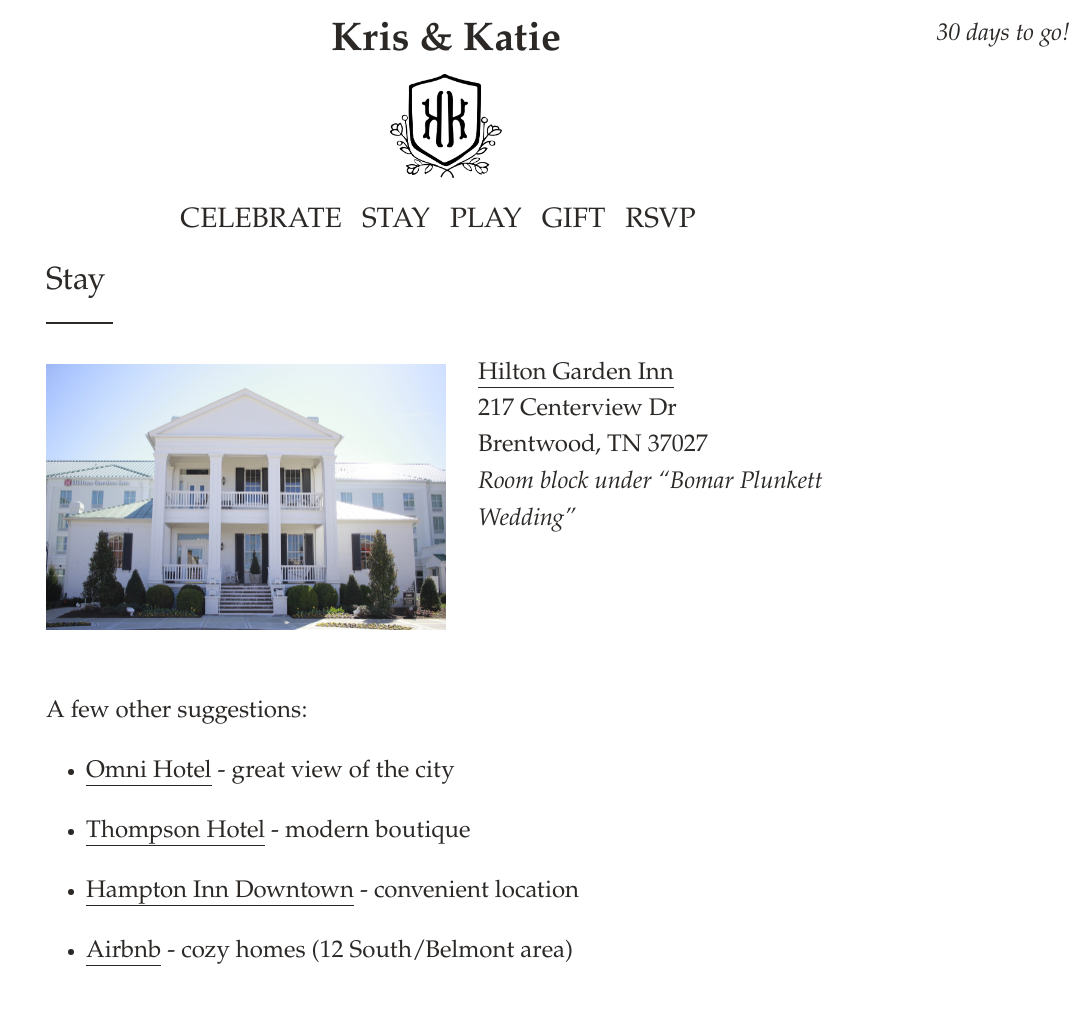
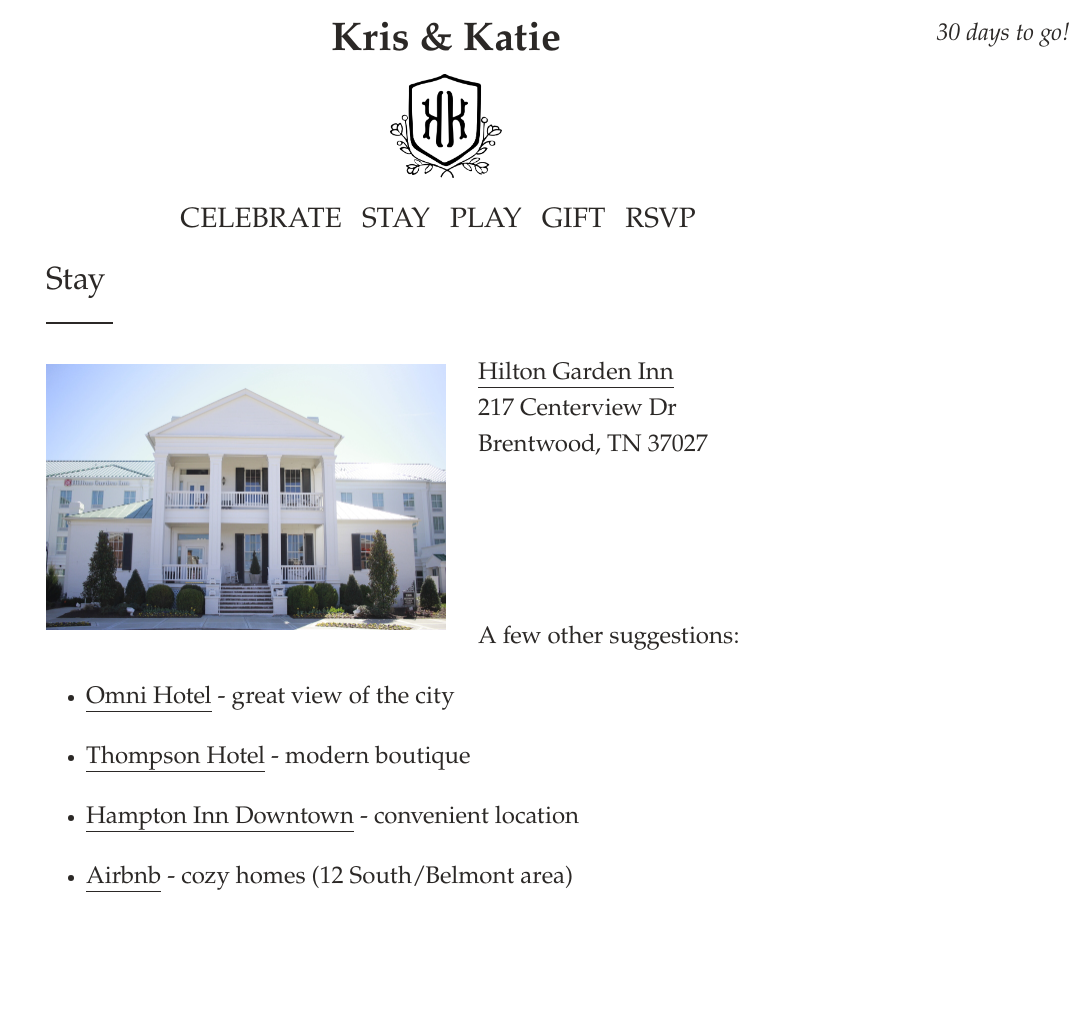
Before and after one commit to KrisPlunkett/krisandkatie, a Jekyll site: the page built from stay.md, in a window 1280 px wide. Shown: the whole page, without its empty margins (194-1280 px from the left). Built offline with Jekyll 4.4.1, drawn with Linux system fonts in a browser that asks for light colours; after the commit the page ends 960 px from its top, so only the background shows below that.

Commit message:
remove room block

```diff
--- a/stay.md
+++ b/stay.md
@@ -9,7 +9,6 @@ img_src: /assets/images/pages/stay.jpg
 [Hilton Garden Inn](http://hiltongardeninn.hilton.com/en/gi/groups/personalized/B/BNABRGI-BOMARW-20170927/index.jhtml)
 217 Centerview Dr
 Brentwood, TN 37027
-_Room block under “Bomar Plunkett Wedding”_
 
 <span class="custom-spacer">
     <br/>
```
